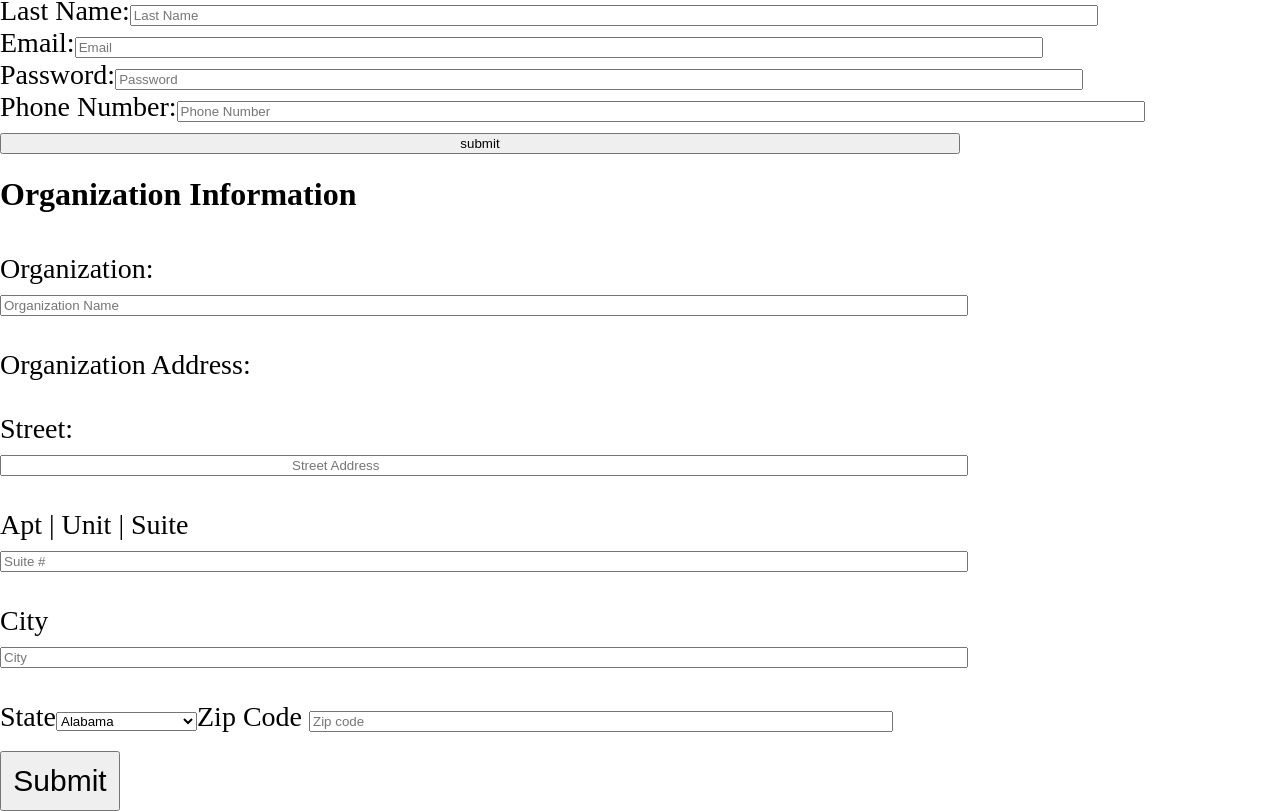
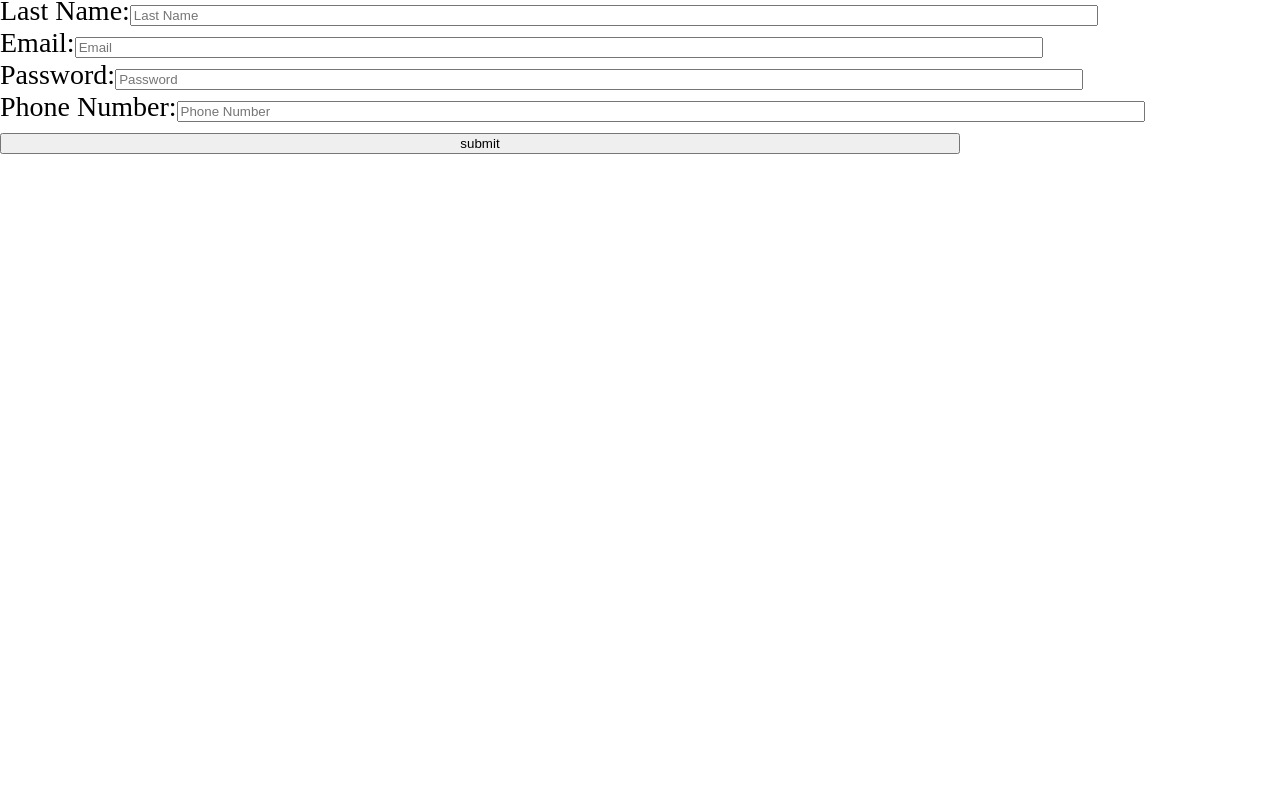
Before and after one commit to dbf8/Means_Database_Signup, a React (Create React App) app: page / in a window 1280 px wide. Shown: the part 177-988 px from the top of the page. After the commit the page ends 800 px from the top, so only its background shows below. Built offline with nearby package versions, Linux system fonts and the light colour scheme.

Commit message:
added functionality to state

```diff
--- a/src/Signup/signup.js
+++ b/src/Signup/signup.js
@@ -1,6 +1,5 @@
 import React, { Component } from "react";
 import { Link } from "react-router-dom";
-
 import "../signup/Signup.css";
 
 class Signup extends Component {
--- a/src/app/App.js
+++ b/src/app/App.js
@@ -8,7 +8,6 @@ class App extends Component {
     return (
       <div className="App">
         <Signup />
-        <OrgForm />
       </div>
     );
   }
--- a/src/orgaddressform/OrgAddressForm.js
+++ b/src/orgaddressform/OrgAddressForm.js
@@ -11,6 +11,7 @@ class OrgAddressForm extends Component {
         <label className="indent">Street: </label>
         <br />
         <input
+          onChange={this.props.handleOnChange}
           className="indent"
           type="text"
           name="street"
@@ -22,17 +23,35 @@ class OrgAddressForm extends Component {
 
         <label>Apt | Unit | Suite </label>
         <br />
-        <input type="text" name="suite" placeholder="Suite #" required />
+        <input
+          onChange={this.props.handleOnChange}
+          type="text"
+          name="suite"
+          placeholder="Suite #"
+          required
+        />
         <br />
         <br />
         <label>City</label>
         <br />
-        <input type="text" name="city" placeholder="City" required />
+        <input
+          onChange={this.props.handleOnChange}
+          type="text"
+          name="city"
+          placeholder="City"
+          required
+        />
         <br />
         <br />
         <span>
           <label>State</label>
-          <select require name="statesList">
+          <select
+            onChange={this.props.handleOnChange}
+            onFocus={e => (e.target.size = 5)}
+            onBlur={e => (e.target.size = 1)}
+            require
+            name="statesList"
+          >
             <option value="AL">Alabama</option>
             <option value="AK">Alaska</option>
             <option value="AZ">Arizona</option>
@@ -87,6 +106,7 @@ class OrgAddressForm extends Component {
           </select>
           <label>Zip Code </label>
           <input
+            onChange={this.props.handleOnChange}
             className="zipwidth"
             type="number"
             name="zipcode"
--- a/src/orgform/OrgForm.js
+++ b/src/orgform/OrgForm.js
@@ -6,17 +6,20 @@ class OrgForm extends Component {
   constructor() {
     super();
     this.state = {
-      organization: {
       name: "",
       street: "",
       suite: "",
       city: "",
       state: "",
       zip: ""
+    };
+    this.handleOnChange = this.handleOnChange.bind(this);
   }
-    };
+  handleOnChange(e) {
+    this.setState({
+      [e.target.name]: e.target.value
+    });
   }
-
   render() {
     return (
       <div>
@@ -26,8 +29,9 @@ class OrgForm extends Component {
           <label>Organization: </label>
           <br />
           <input
+            onChange={this.handleOnChange}
             type="text"
-            name="organization"
+            name="name"
             placeholder="Organization Name"
           />
           <br />
@@ -38,10 +42,13 @@ class OrgForm extends Component {
             city={this.state.city}
             state={this.state.state}
             zip={this.state.zip}
+            handleOnChange={this.handleOnChange}
           />
         </form>
         <br />
-        <button>Submit</button>
+        <button type="submit" value="submit">
+          Submit
+        </button>
       </div>
     );
   }
```
Lines whose indentation alone changed are shown as unchanged.
